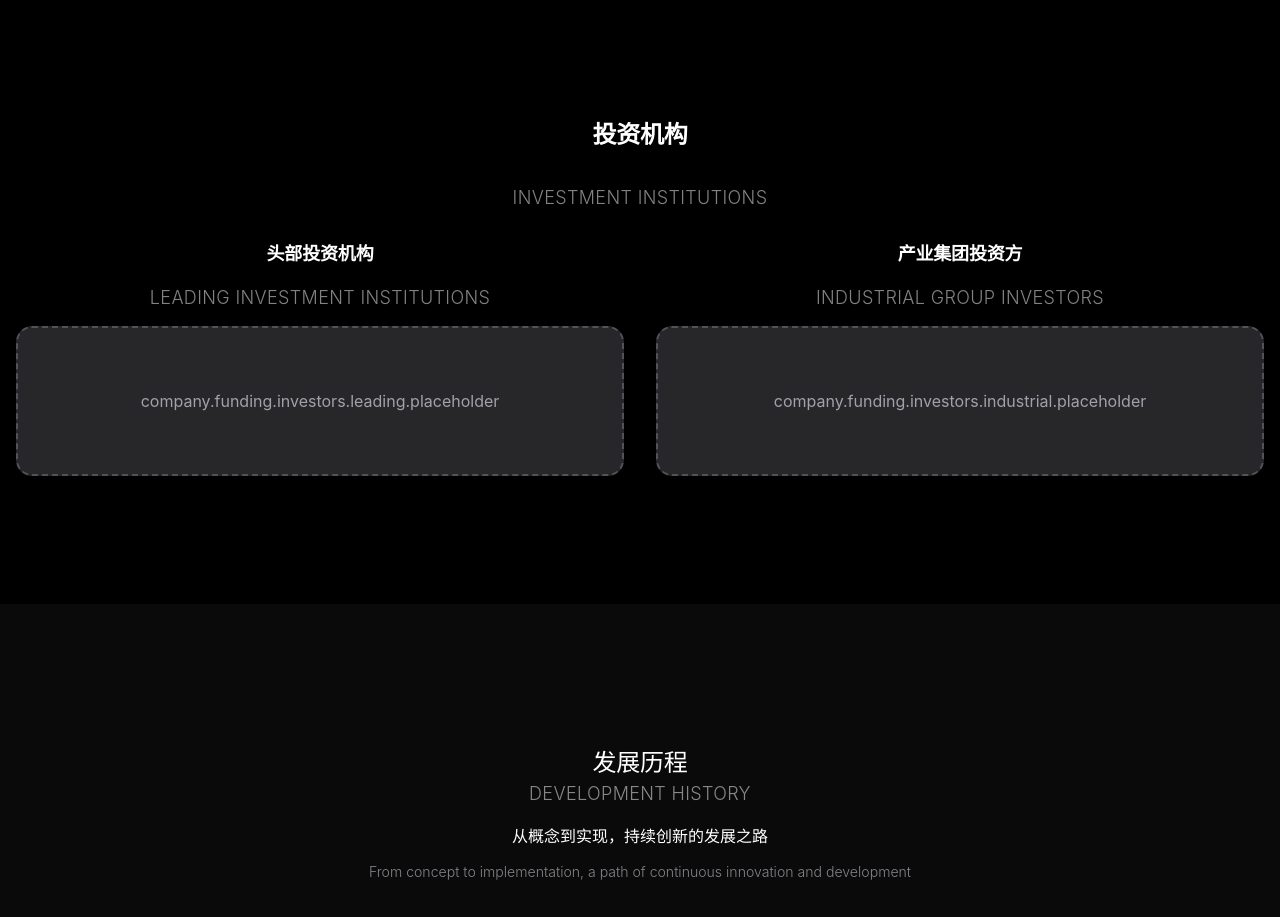
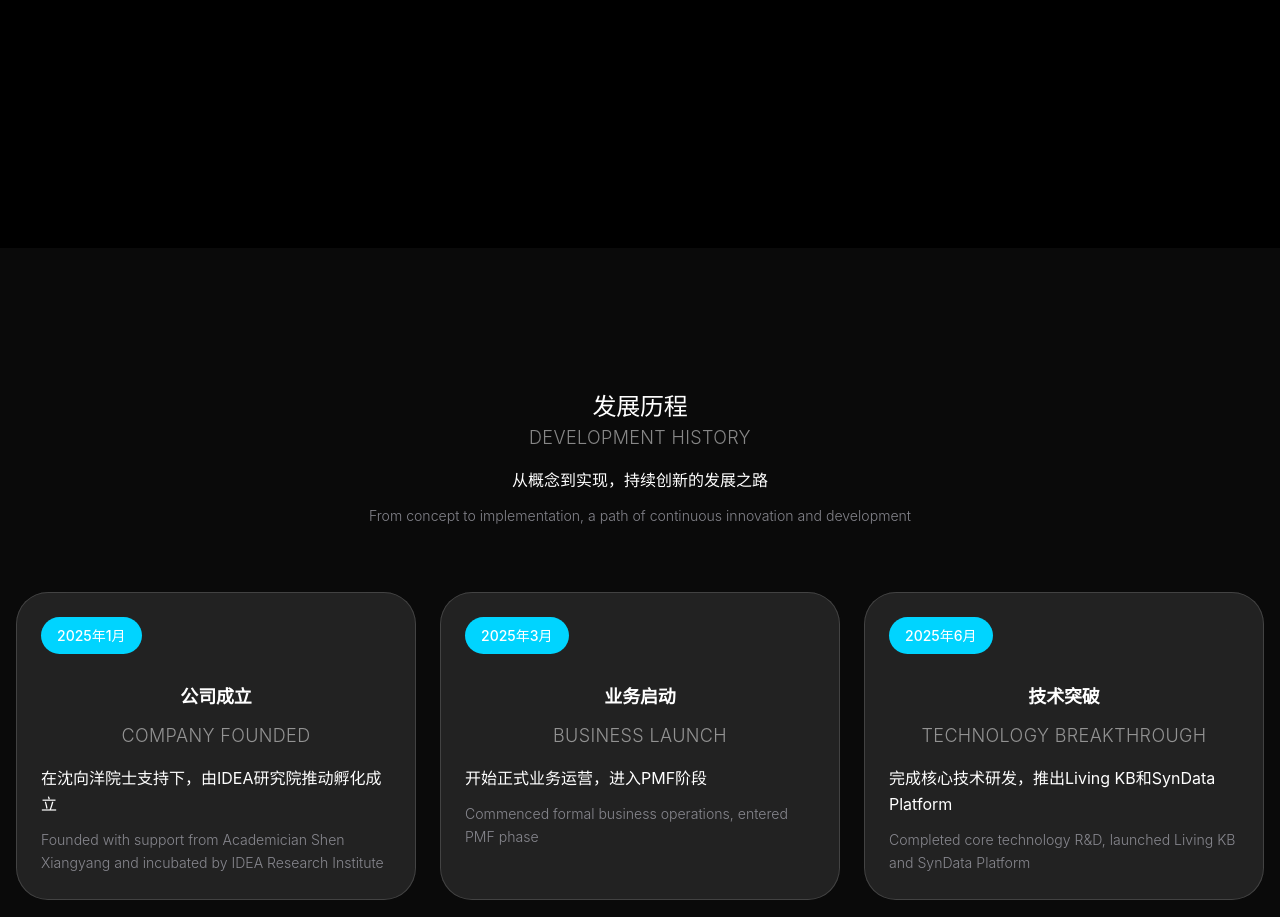
Before and after one commit to snailuu/dataarc-website, a Vue app: page /company in a window 1280 px wide. Shown: the part 6220-7137 px from the top of the page. Built offline with nearby package versions, Linux system fonts and the light colour scheme.

Commit message:
内容：删掉投资机构敏感信息

```diff
--- a/src/views/Company.vue
+++ b/src/views/Company.vue
@@ -548,32 +548,6 @@
           </div>
         </div>
 
-        <div class="investors-section">
-          <div class="title-bilingual">
-            <h3 class="title-main">{{ t('company.funding.investors.title') }}</h3>
-
-            <span class="title-en">{{ t('company.funding.investors.titleEn') }}</span>
-          </div>
-          <div class="investors-grid">
-            <div class="investor-category">
-              <div class="title-bilingual">
-                <h4 class="title-main">{{ t('company.funding.investors.leading.title') }}</h4>
-
-                <span class="title-en">{{ t('company.funding.investors.leading.titleEn') }}</span>
-              </div>
-              <div class="investor-placeholder">{{ t('company.funding.investors.leading.placeholder') }}</div>
-            </div>
-
-            <div class="investor-category">
-              <div class="title-bilingual">
-                <h4 class="title-main">{{ t('company.funding.investors.industrial.title') }}</h4>
-
-                <span class="title-en">{{ t('company.funding.investors.industrial.titleEn') }}</span>
-              </div>
-              <div class="investor-placeholder">{{ t('company.funding.investors.industrial.placeholder') }}</div>
-            </div>
-          </div>
-        </div>
       </div>
     </section>
 
@@ -1997,41 +1971,6 @@ const submitForm = async () => {
   font-size: var(--font-sm);
 }
 
-.investors-section h3 {
-  font-size: var(--font-2xl);
-  font-weight: var(--font-weight-semibold);
-  color: var(--text-primary);
-  margin-bottom: var(--space-8);
-  text-align: center;
-}
-
-.investors-grid {
-  display: grid;
-  grid-template-columns: repeat(2, 1fr);
-  gap: var(--space-8);
-}
-
-.investor-category h4 {
-  font-size: var(--font-lg);
-  font-weight: var(--font-weight-semibold);
-  color: var(--text-primary);
-  margin-bottom: var(--space-4);
-  text-align: center;
-}
-
-.investor-placeholder {
-  background: var(--neutral-100);
-  border: 2px dashed var(--neutral-300);
-  border-radius: var(--radius-lg);
-  padding: var(--space-8);
-  color: var(--neutral-500);
-  text-align: center;
-  min-height: 150px;
-  display: flex;
-  align-items: center;
-  justify-content: center;
-}
-
 /* ===== Milestones Section ===== */
 .milestones {
   padding: var(--space-32) 0;
@@ -2136,9 +2075,6 @@ const submitForm = async () => {
     margin-bottom: 0;
   }
 
-  .investors-grid {
-    grid-template-columns: 1fr;
-  }
 
   .milestones-grid {
     grid-template-columns: 1fr;
```
Also changed, not shown: 1 other file (tests, documents, lock files or other folders).
